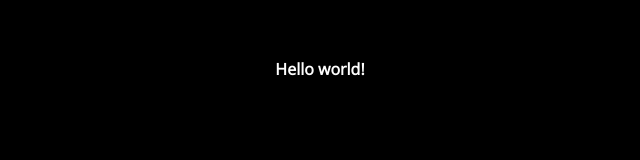
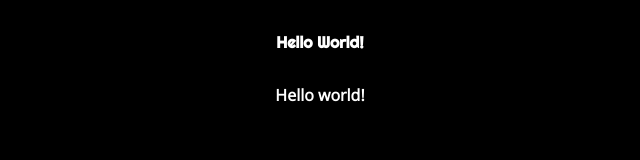
Before and after one commit to OnWritingForLife/onwritingforlife.github.io, a plain HTML site: page index.html in a window 1280 px wide. Shown: the whole page, without its empty margins (320-960 px from the left). Drawn offline with nearby package versions, Linux system fonts and the light colour scheme.

Commit message:
Update index.css

```diff
--- a/index/index.css
+++ b/index/index.css
@@ -5,7 +5,7 @@ body {
   background-color: black;
 }
 
-.titletext {
+.title {
   text-align: center;
   font-size: 70;
   color: white;
```
